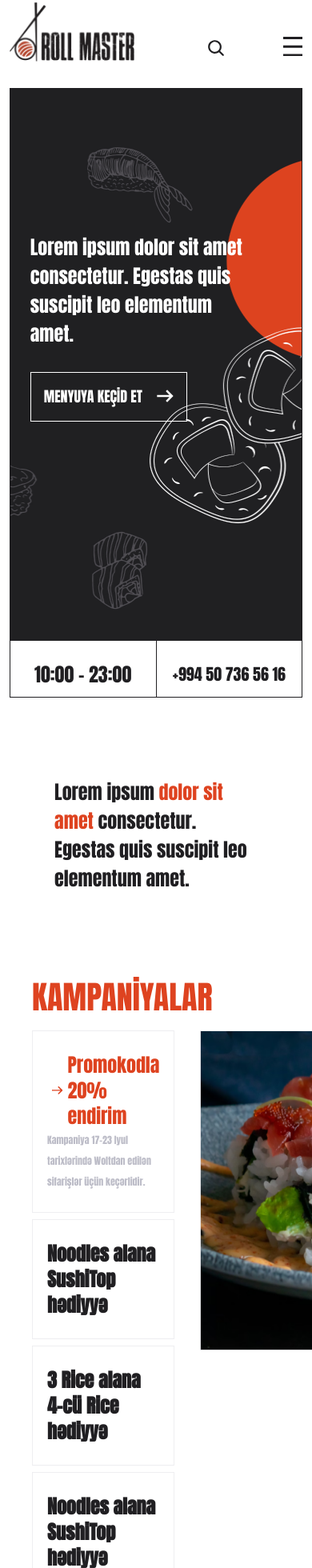
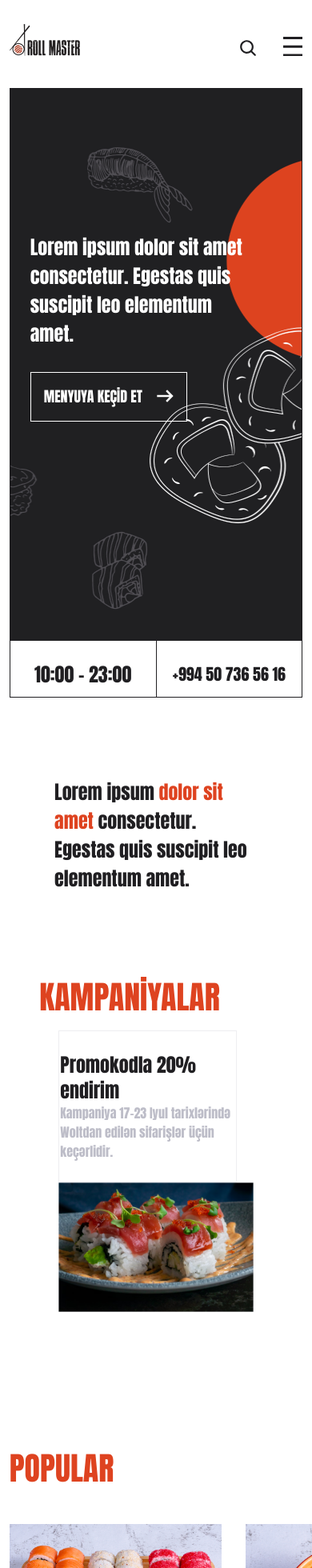
Before and after one commit to orxanmuradli/roll-master-pro, a React (Create React App) app: page / in a window 390 px wide. Shown: the top 1960 px of the page at 80% size. Built offline with nearby package versions, Linux system fonts and the light colour scheme.

Commit message:
new version

```diff
--- a/src/App.css
+++ b/src/App.css
@@ -193,8 +193,9 @@ body {
 }
 
 .leftSide img {
-  width: 80px;
+  width: 88px;
   height: 40px;
+  padding-top: 20px;
 }
 
 .left{
--- a/src/components/Header/Navbar.css
+++ b/src/components/Header/Navbar.css
@@ -22,10 +22,10 @@
   width: 40%;
 }
 
-.leftSide img {
+/* .leftSide img {
   width: 156px !important;
   height: 74px !important;
-}
+} */
 
 body {
   background-color: var(--body-bg-color);
@@ -152,7 +152,7 @@ body {
     display: flex;
     justify-content: center;
     gap: 20px !important;
-    width: 15%;
+    width: 20%;
   }
 
   #showw input {
@@ -287,7 +287,7 @@ body {
     display: flex;
     justify-content: center;
     gap: 20px !important;
-    width: 30%;
+    width: 25%;
   }
 }
 
@@ -433,7 +433,7 @@ body {
     /* margin-left: 24.87px; */
   }
   .rightSide {
-    /* width: 30%; */
+    width: 32%;
     /* gap: 20px; */
   }
   .banner {
--- a/src/components/Pages/Campaigns/Campaigns.css
+++ b/src/components/Pages/Campaigns/Campaigns.css
@@ -2,7 +2,7 @@
   padding: 0 40px;
 }
 
-.container_compaings h2 {
+.title_compaings h2 {
   font-weight: 400;
   font-size: 40px;
   line-height: 60.21px;
@@ -70,3 +70,54 @@
   align-items: center;
   justify-content: center;
 }
+
+@media (max-width: 992px) {
+  .content_compaings {
+    flex-direction: column;
+    gap: 0;
+    padding-left:24px;
+    padding-right:24px;
+
+  }
+  .text_main h3 {
+    color: #201F22;
+    ;
+    font-family: "Anton", sans-serif;
+    font-weight: 400;
+    font-size: 24px;
+    line-height: 32px;
+}
+.text_main span {
+  color: #bdbdc8;
+  font-family: "Anton", sans-serif;
+  font-weight: 400;
+  font-size: 16px;
+  line-height: 24.09px;
+}
+  .contex_compaings > .text {
+    display: none;
+  }
+  .wrapper_photo img {
+    width: 100% !important;
+    height: auto !important;
+  }
+  .text_main {
+    width: 90%;
+    padding: 26px 1px;
+  }
+  .afasd svg{
+    display: none ;
+  }
+
+}
+
+@media (max-width: 400px) {
+  .text_main h3 {
+    color: #201F22;
+    ;
+    font-family: "Anton", sans-serif;
+    font-weight: 400;
+    font-size: 24px;
+    line-height: 32px;
+}
+}
--- a/src/components/Pages/Campaigns/Campaigns.jsx
+++ b/src/components/Pages/Campaigns/Campaigns.jsx
@@ -5,7 +5,8 @@ import campaigns from "../../../assets/campaigns.png";
 function Campaigns() {
   return (
     <div className="title_compaings">
-      <div className="container_compaings">
+
+      <div className="container">
         <h2>KAMPANİYALAR</h2>
         <div className="content_compaings">
           <div className="contex_compaings">
--- a/src/components/Pages/SearchBar/SearchBar.css
+++ b/src/components/Pages/SearchBar/SearchBar.css
@@ -108,6 +108,7 @@
 
 .dataResult .dataItem {
   width: 105%;
+  /* width: 48%; */
 
   height: 50px;
   display: flex;
```
